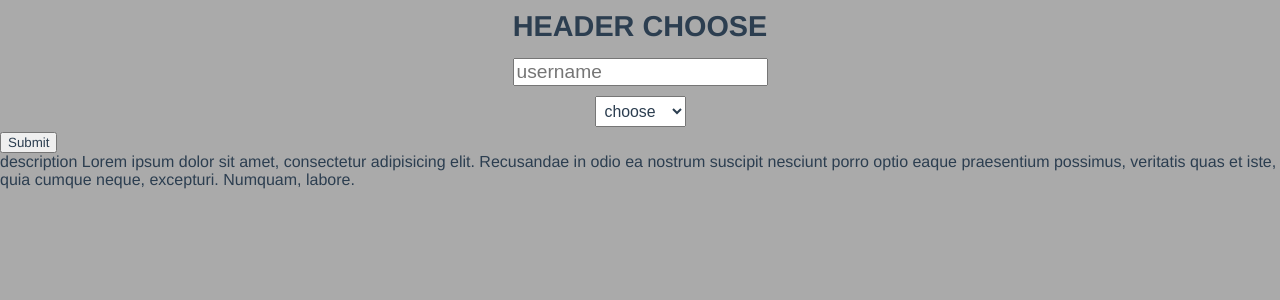
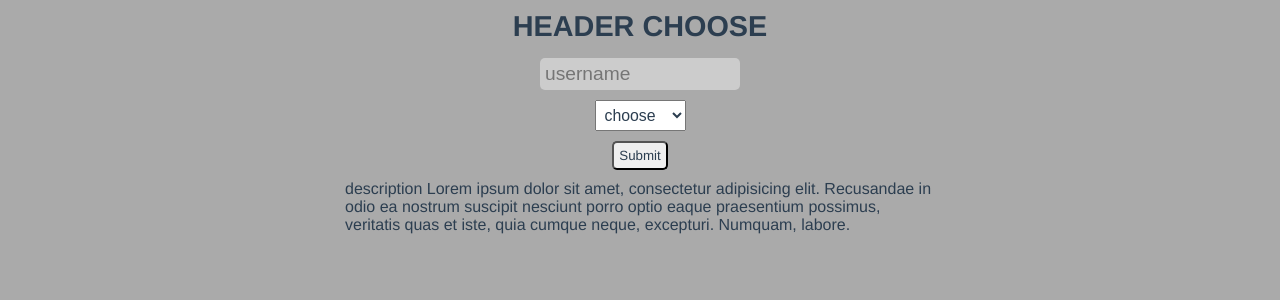
Before and after one commit to abbasnake/maratons, a Vue app in the folder client/: page /#/choose in a window 1280 px wide. Shown: the top 300 px of the page. Built offline with nearby package versions, Linux system fonts and the light colour scheme.

Commit message:
added default submit button, some other adjustments

```diff
--- a/client/src/components/DefaultContainer.vue
+++ b/client/src/components/DefaultContainer.vue
@@ -8,11 +8,11 @@
 export default {
   name: 'DefaultContainer',
   props: {
-    containerHeight: {
+    setHeight: {
       type: String,
       default: 'auto'
     },
-    containerWidth: {
+    setWidth: {
       type: String,
       default: '100%'
     }
@@ -20,8 +20,8 @@ export default {
   computed: {
     styleObject () {
       return {
-        'height': this.containerHeight,
-        'width': this.containerWidth
+        'height': this.setHeight,
+        'width': this.setWidth
       }
     }
   }
@@ -33,6 +33,8 @@ export default {
   align-items: center;
   display: grid;
   justify-items: center;
+  max-width: 600px;
+  margin: 0 auto;
   padding: 5px;
 }
 </style>
--- a/client/src/components/DefaultInput.vue
+++ b/client/src/components/DefaultInput.vue
@@ -15,17 +15,16 @@ export default {
 </script>
 
 <style lang="scss" scoped>
-
-.nput {
+.input {
   background-color: #ccc;
   border: none;
   border-radius: 5px;
-  font-size: 3vw;
+  font-size: 5vw;
   padding: 5px;
   -webkit-transition: all 0.3s ease-in-out;
   transition: all 0.3s ease-in-out;
   max-width: 200px;
-  width: 25%;
+  width: 40%;
   z-index: 1;
   &:focus {
     width: 100%;
--- /dev/null
+++ b/client/src/components/DefaultSubmit.vue
@@ -0,0 +1,16 @@
+<template>
+  <button class="button" type="submit">Submit</button>
+</template>
+
+<script>
+  export default {
+    name: 'DefaultButton'
+  }
+</script>
+
+<style lang="scss" scoped>
+  .button {
+    border-radius: 5px;
+    padding: 5px;
+  }
+</style>
--- a/client/src/views/ViewChoose.vue
+++ b/client/src/views/ViewChoose.vue
@@ -12,8 +12,13 @@
       <app-select></app-select>
     </default-container>
 
-    <button>Submit</button>
-    <p>description Lorem ipsum dolor sit amet, consectetur adipisicing elit. Recusandae in odio ea nostrum suscipit nesciunt porro optio eaque praesentium possimus, veritatis quas et iste, quia cumque neque, excepturi. Numquam, labore.</p>
+    <default-container>
+      <default-submit></default-submit>
+    </default-container>
+
+    <default-container>
+      <p>description Lorem ipsum dolor sit amet, consectetur adipisicing elit. Recusandae in odio ea nostrum suscipit nesciunt porro optio eaque praesentium possimus, veritatis quas et iste, quia cumque neque, excepturi. Numquam, labore.</p>
+    </default-container>
   </div>
 </template>
 
@@ -21,6 +26,7 @@
 import DefaultContainer from '@/components/DefaultContainer'
 import DefaultHeader from '@/components/DefaultHeader'
 import DefaultInput from '@/components/DefaultInput'
+import DefaultSubmit from '@/components/DefaultSubmit'
 import AppSelect from '@/components/AppSelect'
 import TheFormInput from '@/components/TheFormInput'
 
@@ -30,6 +36,7 @@ export default {
     'default-container': DefaultContainer,
     'default-header': DefaultHeader,
     'default-input': DefaultInput,
+    'default-submit': DefaultSubmit,
     'app-select': AppSelect,
     'form-input': TheFormInput
   }
```
